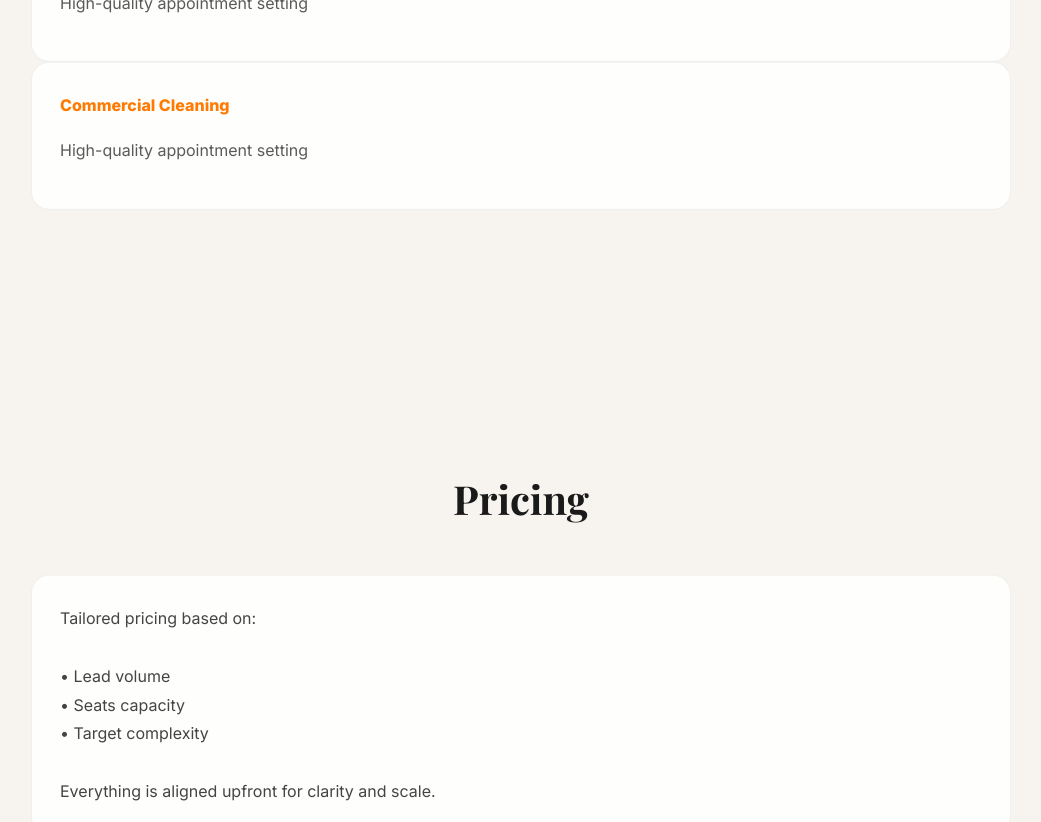
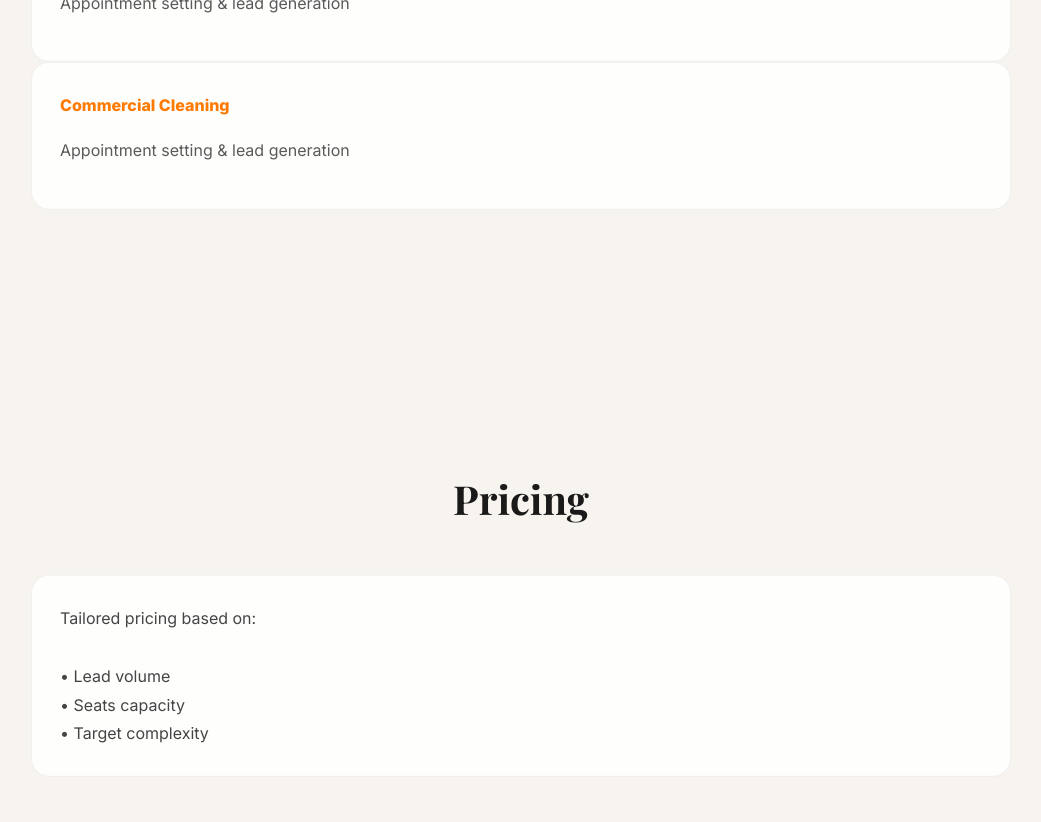
Before and after one commit to youssefamrr0582-debug/leadex-au, a React (Vite) app: page / in a window 1280 px wide. Shown: the part 4100-4922 px from the top of the page, without its empty margins (119-1160 px from the left). Built offline with nearby package versions, Linux system fonts and the light colour scheme.

Commit message:
Update App.jsx

```diff
--- a/src/App.jsx
+++ b/src/App.jsx
@@ -46,7 +46,7 @@ export default function App() {
 
       {/* WHAT */}
       <section id="what" className="section">
-        <h2>What We Do</h2>
+        <h2 className="title">What We Do</h2>
 
         <div className="card">
           We help B2B companies generate qualified leads and book meetings with decision-makers.<br /><br />
@@ -56,7 +56,7 @@ export default function App() {
 
       {/* HOW */}
       <section id="how" className="section">
-        <h2>How It Works</h2>
+        <h2 className="title">How It Works</h2>
 
         <div className="grid">
           {[
@@ -77,7 +77,7 @@ export default function App() {
 
       {/* INDUSTRIES */}
       <section id="industries" className="section">
-        <h2>Industries</h2>
+        <h2 className="title">Industries</h2>
 
         <div className="grid">
           {[
@@ -94,7 +94,7 @@ export default function App() {
           ].map((i, idx) => (
             <div key={idx} className="card">
               <b>{i}</b>
-              <p>High-quality appointment setting</p>
+              <p>Appointment setting & lead generation</p>
             </div>
           ))}
         </div>
@@ -102,20 +102,19 @@ export default function App() {
 
       {/* PRICING */}
       <section id="pricing" className="section">
-        <h2>Pricing</h2>
+        <h2 className="title">Pricing</h2>
 
         <div className="card">
           Tailored pricing based on:<br /><br />
           • Lead volume<br />
           • Seats capacity<br />
-          • Target complexity<br /><br />
-          Everything is aligned upfront for clarity and scale.
+          • Target complexity
         </div>
       </section>
 
       {/* GUARANTEE */}
       <section id="guarantee" className="section">
-        <h2>Guarantee</h2>
+        <h2 className="title">Guarantee</h2>
 
         <div className="card highlight">
           <b>80% Minimum Show Rate Guarantee</b><br /><br />
@@ -125,7 +124,7 @@ export default function App() {
 
       {/* CONTACT */}
       <section id="contact" className="section">
-        <h2>Contact Us</h2>
+        <h2 className="title">Contact Us</h2>
 
         <div className="card">
           📞 02 7265 1399<br />
@@ -143,8 +142,6 @@ export default function App() {
             Send Message
           </button>
         </div>
-
-        <p className="subtext">We'll get back to you shortly</p>
       </section>
 
       {/* FOOTER */}
```
